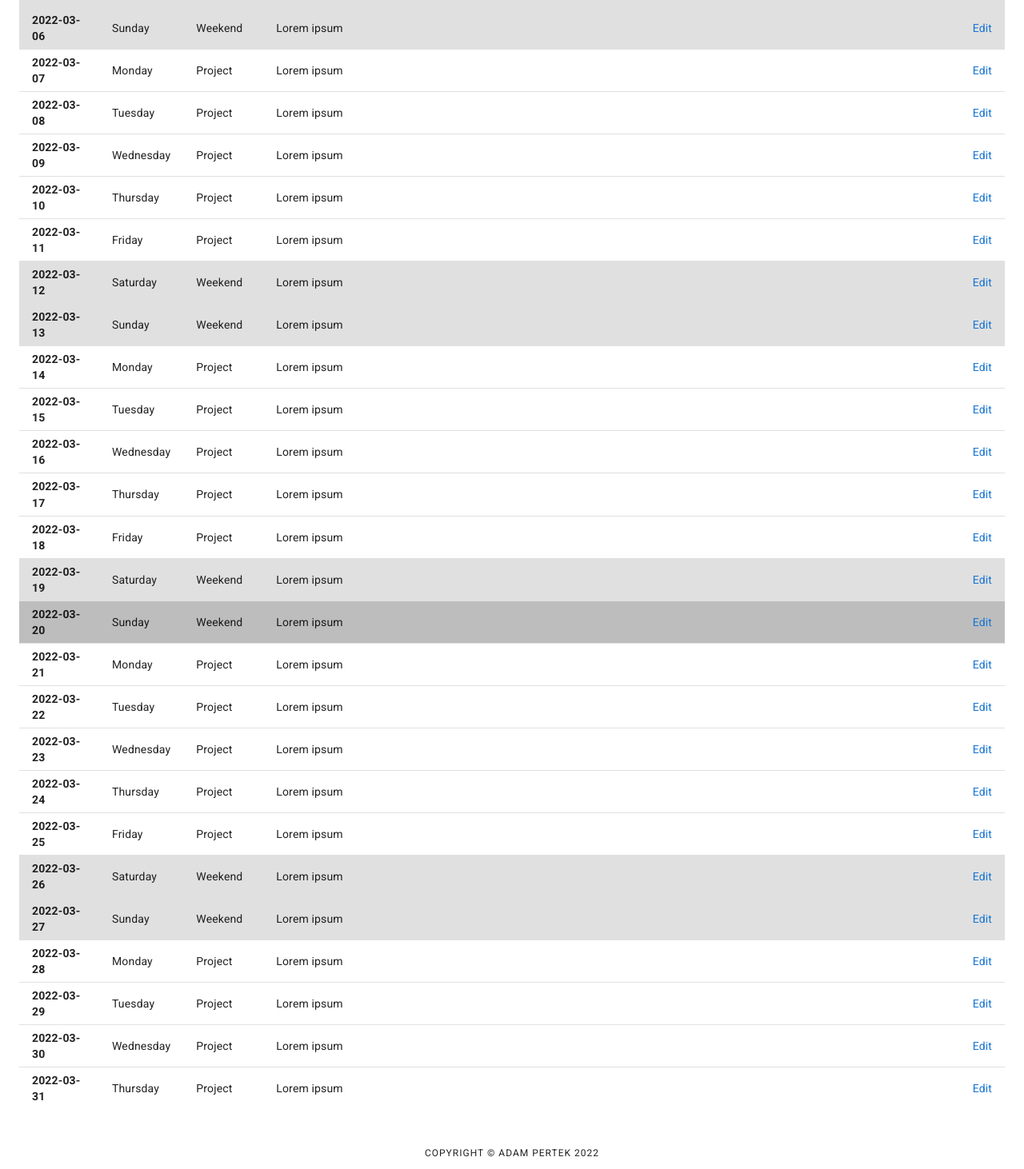
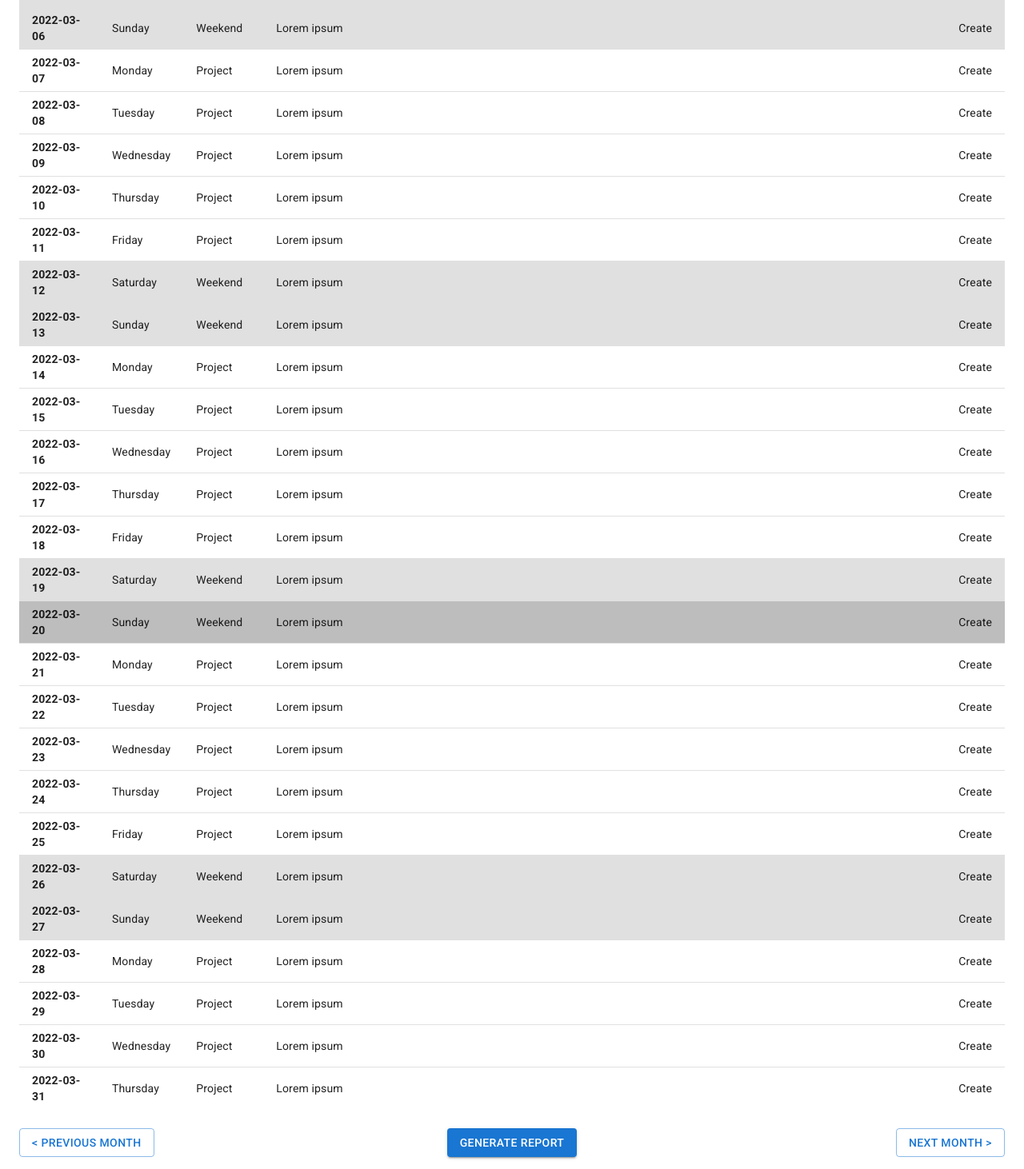
Before and after one commit to adamperrr/projects-notebook, a React (Create React App) app in the folder frontend/: page / in a window 1280 px wide. Shown: the part 448-1910 px from the top of the page at 80% size. Built offline with nearby package versions, Linux system fonts and the light colour scheme.

Commit message:
[frontend] feat: add prev/next month buttons

```diff
--- a/frontend/src/pages/notes/NotesPage.tsx
+++ b/frontend/src/pages/notes/NotesPage.tsx
@@ -1,5 +1,5 @@
 import React from "react";
-import { useParams } from "react-router-dom";
+import { useParams, Link } from "react-router-dom";
 import {
   AppBar,
   CssBaseline,
@@ -8,43 +8,48 @@ import {
   GlobalStyles,
   Box,
   Container,
-  Link,
   Table,
   TableCell,
   TableContainer,
   TableHead,
   TableRow,
   TableBody,
+  Grid,
+  Button,
 } from "@mui/material";
 import monthNames from "../../constants/monthNames";
 import weekdays from "../../constants/weekdays";
 import {
   getMonthDates,
   getIsoDateString,
-  getParseMonthAndYear,
+  parseYearAndMonth,
+  getPrevPageYearAndMonth,
+  getNextPageYearAndMonth,
 } from "../../utils/dateHelpers";
 import CalendarDay from "./CalendarDay.type";
 
 const NotesPage = () => {
+  const date: Date = new Date();
+
   const params = useParams();
-
-  const date: Date = new Date();
-  const [currentYear, currentMonth] = getParseMonthAndYear(
-    params.year,
-    params.month,
+  const [pageYear, pageMonth, pageDate] = parseYearAndMonth(
+    params?.year || "",
+    params?.month || "",
     date
   );
 
-  const pageTitle = `${monthNames[currentMonth - 1]} ${currentYear}`;
-  const calendarRows: CalendarDay[] = getMonthDates(
-    currentYear,
-    currentMonth
-  ).map((date: Date) => ({
-    date,
-    projectName: "Project",
-    description: "Lorem ipsum",
-    isSaved: false,
-  }));
+  const pageTitle = `${monthNames[pageMonth - 1]} ${pageYear}`;
+  const calendarRows: CalendarDay[] = getMonthDates(pageYear, pageMonth).map(
+    (date: Date) => ({
+      date,
+      projectName: "Project",
+      description: "Lorem ipsum",
+      isSaved: false,
+    })
+  );
+
+  const [prevPageYear, prevPageMonth] = getPrevPageYearAndMonth(pageDate);
+  const [nextPageYear, nextPageMonth] = getNextPageYearAndMonth(pageDate);
 
   return (
     <React.Fragment>
@@ -171,26 +176,54 @@ const NotesPage = () => {
                       align="right"
                       padding="normal"
                     >
-                      {row.isSaved ? (
-                        <Link href="#" underline="none">
-                          Create
-                        </Link>
+                      {/* {row.isSaved ? (
+                        <Link href="#" underline="none"> */}
+                      Create
+                      {/* </Link>
                       ) : (
                         <Link href="#" underline="none">
                           Edit
                         </Link>
-                      )}
+                      )} */}
                     </TableCell>
                   </TableRow>
                 ))}
               </TableBody>
-              {/* <TableFooter>
-                <TableRow>Hello</TableRow>
-              </TableFooter> */}
             </Table>
           </TableContainer>
         </Container>
       </Box>
+
+      <Container maxWidth="xl" component="main">
+        <Grid
+          container
+          direction="row"
+          justifyContent="center"
+          alignItems="center"
+        >
+          <Grid item xs={4}>
+            <Button
+              component={Link}
+              to={`/${prevPageYear}/${prevPageMonth}`}
+              variant="outlined"
+            >
+              &lt; Previous month
+            </Button>
+          </Grid>
+          <Grid item xs={4} textAlign="center">
+            <Button variant="contained">Generate report</Button>
+          </Grid>
+          <Grid item xs={4} textAlign="right">
+            <Button
+              component={Link}
+              to={`/${nextPageYear}/${nextPageMonth}`}
+              variant="outlined"
+            >
+              Next month &gt;
+            </Button>
+          </Grid>
+        </Grid>
+      </Container>
 
       <Box sx={{ m: 5 }}>
         <Typography
--- a/frontend/src/utils/dateHelpers.ts
+++ b/frontend/src/utils/dateHelpers.ts
@@ -26,15 +26,32 @@ export const getIsoDateString = (date: Date): string => {
 
 export const isPositiveInt = (num: any) => num > 0 && num % parseInt(num) === 0;
 
-export const getParseMonthAndYear = (
-  year: any,
-  month: any,
+export const parseYearAndMonth = (
+  year: string,
+  month: string,
   date: Date
-): [number, number] => {
-  let currentYear: number =
+): [number, number, Date] => {
+  const currentPageYear: number =
     isPositiveInt(year) && isPositiveInt(month) ? +year : +date.getFullYear();
-  let currentMonth: number =
+  const currentPageMonth: number =
     isPositiveInt(year) && isPositiveInt(month) ? +month : +date.getMonth() + 1;
+  const currentPageDate: Date = new Date(
+    currentPageYear,
+    currentPageMonth - 1,
+    1
+  );
 
-  return [currentYear, currentMonth];
+  return [currentPageYear, currentPageMonth, currentPageDate];
 };
+
+export const getPrevPageYearAndMonth = (date: Date): [number, number] => {
+  const prevMonthDate = new Date(date.getFullYear(), date.getMonth() - 1, 1);
+
+  return [prevMonthDate.getFullYear(), prevMonthDate.getMonth() + 1];
+};
+
+export const getNextPageYearAndMonth = (date: Date): [number, number] => {
+  const nextMonthDate = new Date(date.getFullYear(), date.getMonth() + 1, 1);
+
+  return [nextMonthDate.getFullYear(), nextMonthDate.getMonth() + 1];
+};
```
Also changed, not shown: frontend/src/App.tsx (+0 -10 lines).
